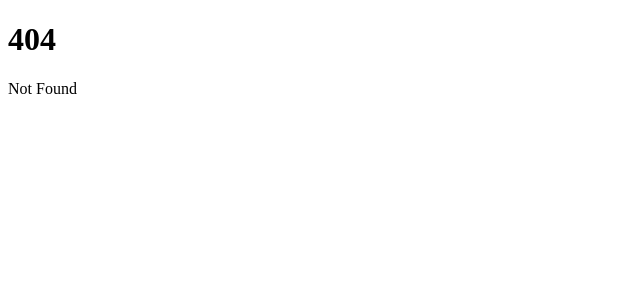
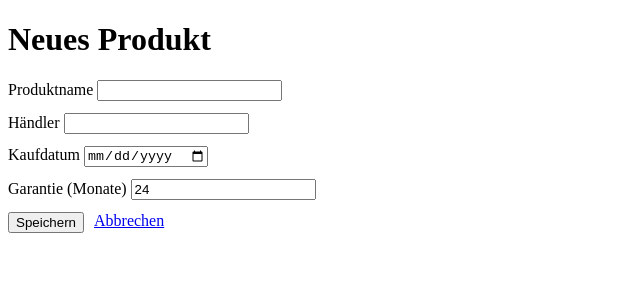
Before and after one commit to Thivaker-Vasanthakumar/Prototyping-Projekt-, a SvelteKit app: page /new in a window 1280 px wide. Before the commit this address had no page. Shown: the top 300 px of the page, without its empty margins (0-640 px from the left). Built offline with nearby package versions, Linux system fonts and the light colour scheme; no server answers.

Commit message:
produkte anlegen

```diff
--- /dev/null
+++ b/src/routes/new/+page.server.ts
@@ -0,0 +1,33 @@
+import type { Actions } from "./$types";
+import { fail, redirect } from "@sveltejs/kit";
+import { createProduct } from "$lib/server/products";
+
+export const actions: Actions = {
+  default: async ({ request }) => {
+    const data = await request.formData();
+
+    const name = String(data.get("name") ?? "").trim();
+    const retailer = String(data.get("retailer") ?? "").trim();
+    const purchaseDate = String(data.get("purchaseDate") ?? "").trim();
+    const warrantyMonthsRaw = String(data.get("warrantyMonths") ?? "").trim();
+    const warrantyMonths = Number(warrantyMonthsRaw);
+
+    const errors: Record<string, string> = {};
+    if (!name) errors.name = "Bitte Produktname eingeben.";
+    if (!retailer) errors.retailer = "Bitte Händler eingeben.";
+    if (!purchaseDate) errors.purchaseDate = "Bitte Kaufdatum wählen.";
+    if (!Number.isFinite(warrantyMonths) || warrantyMonths <= 0)
+      errors.warrantyMonths = "Garantie (Monate) muss > 0 sein.";
+
+    if (Object.keys(errors).length > 0) {
+      return fail(400, {
+        errors,
+        values: { name, retailer, purchaseDate, warrantyMonths: warrantyMonthsRaw }
+      });
+    }
+
+    await createProduct({ name, retailer, purchaseDate, warrantyMonths });
+
+    throw redirect(303, "/");
+  }
+};
--- /dev/null
+++ b/src/routes/new/+page.svelte
@@ -0,0 +1,36 @@
+<script lang="ts">
+  export let form;
+</script>
+
+<h1>Neues Produkt</h1>
+
+<form method="POST" style="display:grid; gap:12px; max-width:420px;">
+  <label>
+    Produktname
+    <input name="name" value={form?.values?.name ?? ""} />
+    {#if form?.errors?.name}<div style="color:red">{form.errors.name}</div>{/if}
+  </label>
+
+  <label>
+    Händler
+    <input name="retailer" value={form?.values?.retailer ?? ""} />
+    {#if form?.errors?.retailer}<div style="color:red">{form.errors.retailer}</div>{/if}
+  </label>
+
+  <label>
+    Kaufdatum
+    <input type="date" name="purchaseDate" value={form?.values?.purchaseDate ?? ""} />
+    {#if form?.errors?.purchaseDate}<div style="color:red">{form.errors.purchaseDate}</div>{/if}
+  </label>
+
+  <label>
+    Garantie (Monate)
+    <input type="number" name="warrantyMonths" min="1" value={form?.values?.warrantyMonths ?? "24"} />
+    {#if form?.errors?.warrantyMonths}<div style="color:red">{form.errors.warrantyMonths}</div>{/if}
+  </label>
+
+  <div style="display:flex; gap:10px;">
+    <button type="submit">Speichern</button>
+    <a href="/">Abbrechen</a>
+  </div>
+</form>
```
